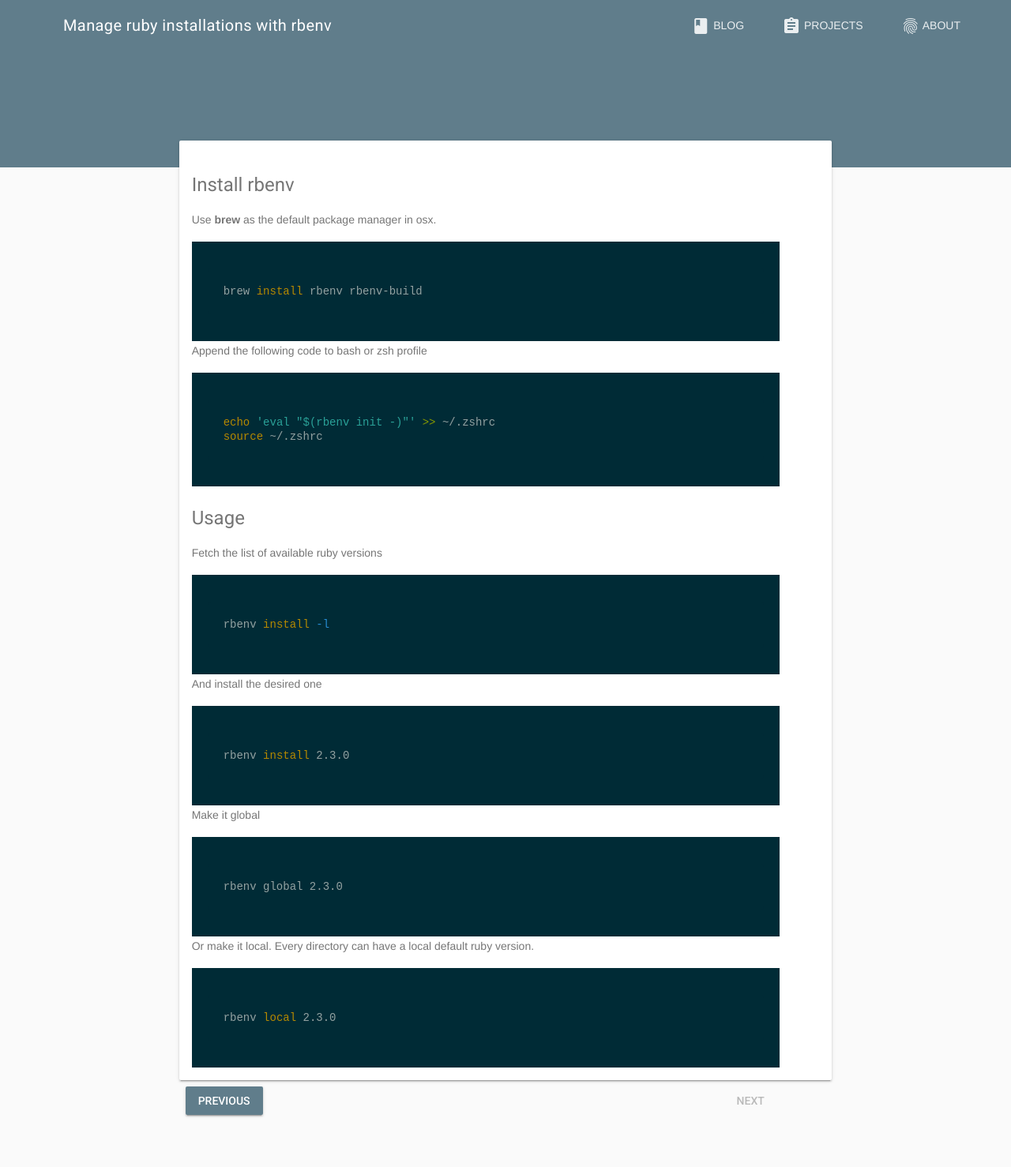
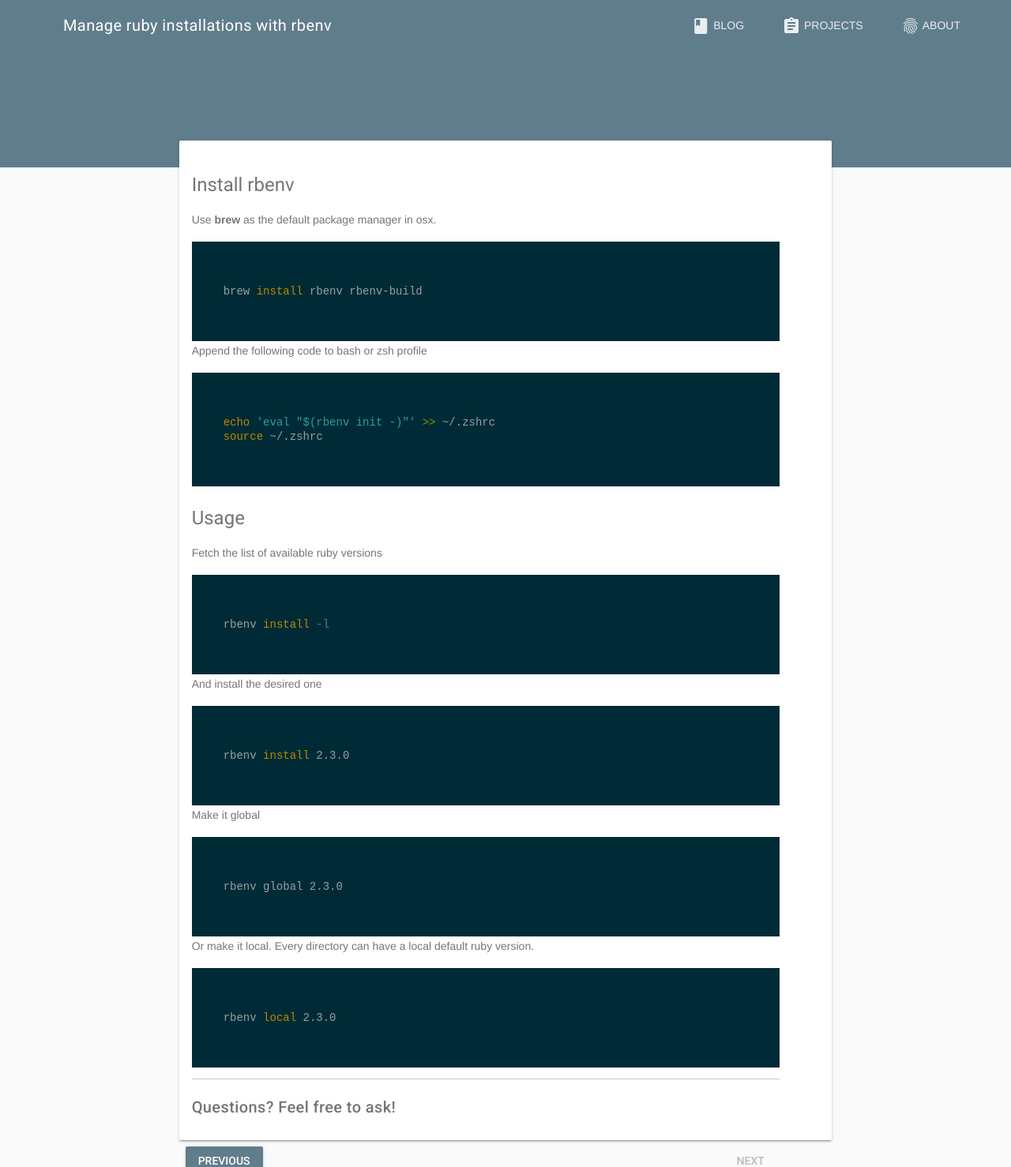
Before and after one commit to mcomisso/mcomisso.github.io, a Jekyll site: the page built from _posts/2016-03-09-manage-ruby-installations-with-rbenv.md, in a window 1280 px wide. Shown: the whole page at 79% size. Built offline with Jekyll 4.4.1, drawn with Linux system fonts in a browser that asks for light colours; nearby versions of some CDN libraries; comment, search, counter and statistics services are not loaded.

Commit message:
Changes to post layout

```diff
--- a/_layouts/post.html
+++ b/_layouts/post.html
@@ -9,6 +9,9 @@ comments: true
   <div class="mdl-card max-width mdl-shadow--2dp">
     <div class="mdl-card__supporting-text">
     {{ content }}
+
+    <hr/>
+    <h5>Questions? Feel free to ask!</h5>
     </div>
   </div>
 
```
